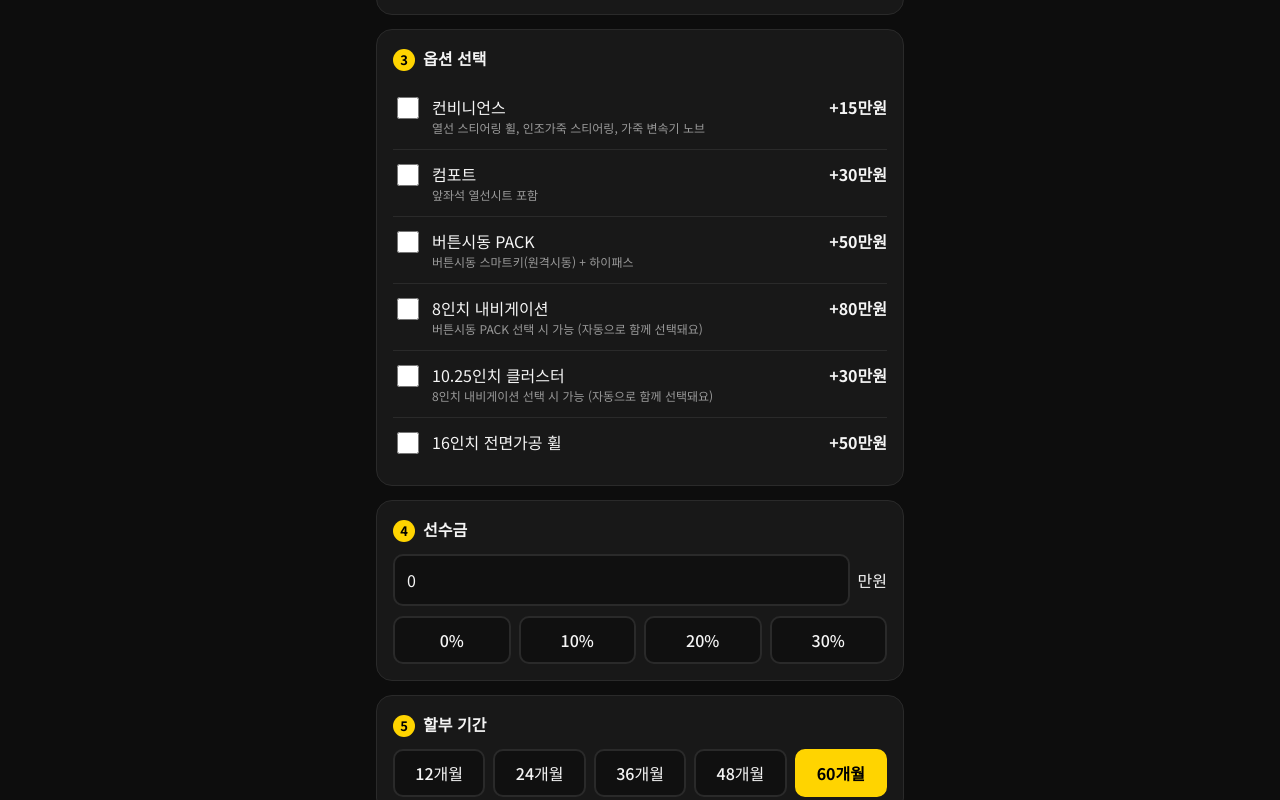
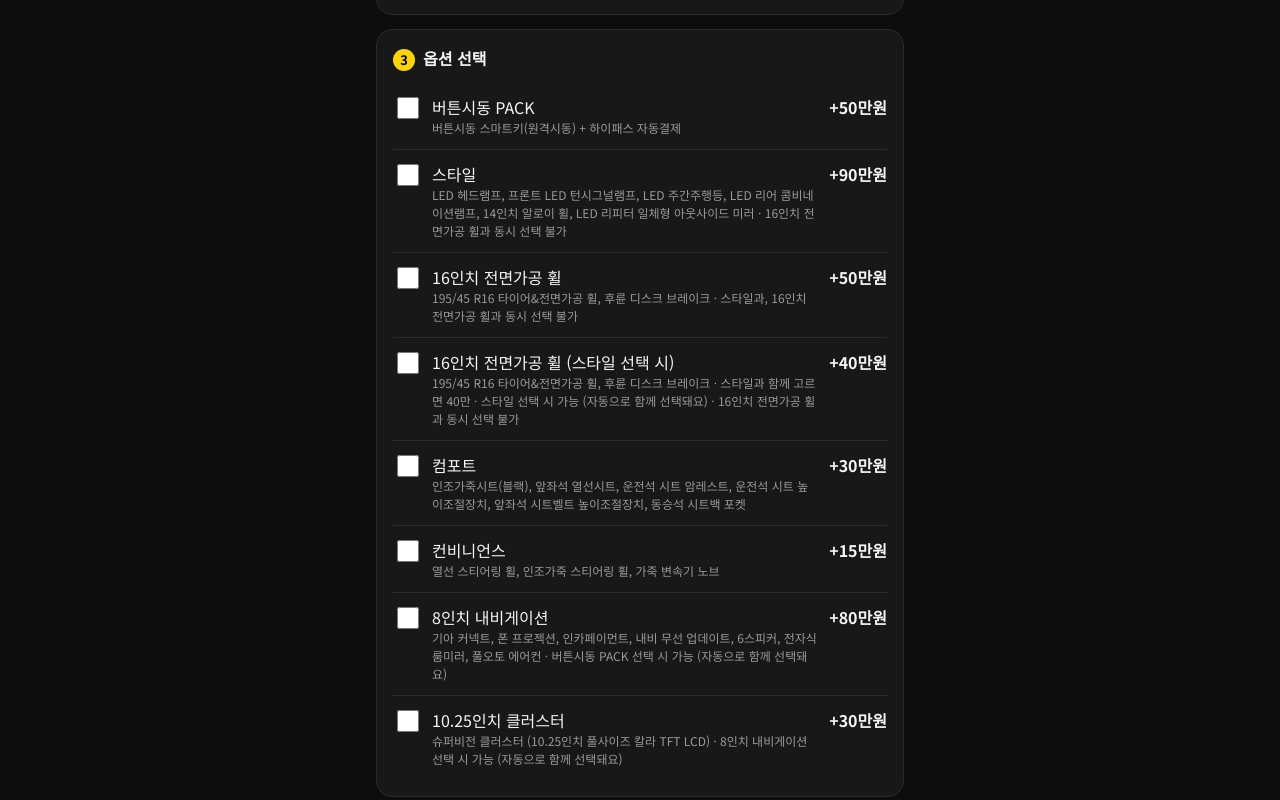
Before and after one commit to munsoo1102/tikitacar-quote, a plain HTML site: page index.html in a window 1280 px wide. Shown: the part 945-1745 px from the top of the page. Drawn offline with Linux system fonts and the light colour scheme.

Commit message:
모닝 옵션을 공식 가격표 기준으로 수정(스타일 추가, 16인치 휠 조건)
Co-Authored-By: Claude Opus 5.5 <noreply@anthropic.com>

```diff
--- a/index.html
+++ b/index.html
@@ -58,6 +58,8 @@ details p{margin:6px 0}
 .done{text-align:center;padding:24px 0}
 .done h3{font-size:22px;margin:0 0 6px;color:var(--y)}
 #bar{position:fixed;left:0;right:0;bottom:0;background:#000;border-top:2px solid var(--y);padding:10px 16px;z-index:5}
+#toast{position:fixed;left:16px;right:16px;bottom:92px;max-width:528px;margin:0 auto;background:#222;border:1px solid var(--y);color:var(--tx);border-radius:10px;padding:10px 14px;font-size:14px;z-index:6;opacity:0;pointer-events:none;transition:opacity .25s}
+#toast.show{opacity:1}
 #bar{transition:transform .25s ease}
 #bar.hide{transform:translateY(110%)}
 #bar .in{max-width:560px;margin:0 auto;display:flex;justify-content:space-between;align-items:center;gap:10px}
@@ -112,7 +114,7 @@ details p{margin:6px 0}
     <div class="m" id="rMonthly"></div>
     <div class="e" id="rMonthlyExact"></div>
   </div>
-  <p class="note">예상 금액이며 실제 금리·조건·프로모션은 상담 시 안내드립니다. 취등록세·탁송료 등 별도. 가격 기준 2026.11.01 기아 공식 가격표.</p>
+  <p class="note">예상 금액이며 실제 금리·조건·프로모션은 상담 시 안내드립니다. 취등록세·탁송료 등 별도. 가격 기준 2026.11.01 기아 공식 가격표. 색상은 상담 시 선택(일부 색상 추가금).</p>
 </section>
 
 <section id="apply">
@@ -154,6 +156,7 @@ details p{margin:6px 0}
 <p class="note" style="text-align:center;margin-bottom:24px">티키타CAR · 기아 증산대리점 카마스터 방문수</p>
 </div>
 
+<div id="toast" role="status" aria-live="polite"></div>
 <div id="bar"><div class="in">
   <div><small>월 납입금 (예상)</small><span class="mm" id="bMonthly">-</span></div>
   <a href="#apply">상담 신청</a>
@@ -170,33 +173,37 @@ const CARS = {
       { id:'trendy', name:'트렌디', price:14210000,
         highlights:['7에어백 (운전석 무릎 포함)','전방 충돌방지 보조 (차량/보행자/자전거)','8인치 디스플레이 오디오 (무선 폰프로젝션)','4단 자동변속기'],
         options:[
-          { id:'conv', name:'컨비니언스', price:15*M, desc:'열선 스티어링 휠, 인조가죽 스티어링, 가죽 변속기 노브' },
-          { id:'comfort', name:'컴포트', price:30*M, desc:'앞좌석 열선시트 포함' },
-          { id:'btn', name:'버튼시동 PACK', price:50*M, desc:'버튼시동 스마트키(원격시동) + 하이패스' },
-          { id:'nav', name:'8인치 내비게이션', price:80*M, requires:['btn'] },
-          { id:'cluster', name:'10.25인치 클러스터', price:30*M, requires:['nav'] },
-          { id:'wheel16', name:'16인치 전면가공 휠', price:50*M }
+          { id:'btn', name:'버튼시동 PACK', price:50*M, desc:'버튼시동 스마트키(원격시동) + 하이패스 자동결제' },
+          { id:'style', name:'스타일', price:90*M, excludes:['wheel16'], desc:'LED 헤드램프, 프론트 LED 턴시그널램프, LED 주간주행등, LED 리어 콤비네이션램프, 14인치 알로이 휠, LED 리피터 일체형 아웃사이드 미러' },
+          { id:'wheel16', name:'16인치 전면가공 휠', price:50*M, excludes:['style','wheel16s'], desc:'195/45 R16 타이어&전면가공 휠, 후륜 디스크 브레이크' },
+          { id:'wheel16s', name:'16인치 전면가공 휠 (스타일 선택 시)', price:40*M, requires:['style'], desc:'195/45 R16 타이어&전면가공 휠, 후륜 디스크 브레이크 · 스타일과 함께 고르면 40만' },
+          { id:'comfort', name:'컴포트', price:30*M, desc:'인조가죽시트(블랙), 앞좌석 열선시트, 운전석 시트 암레스트, 운전석 시트 높이조절장치, 앞좌석 시트벨트 높이조절장치, 동승석 시트백 포켓' },
+          { id:'conv', name:'컨비니언스', price:15*M, desc:'열선 스티어링 휠, 인조가죽 스티어링 휠, 가죽 변속기 노브' },
+          { id:'nav', name:'8인치 내비게이션', price:80*M, requires:['btn'], desc:'기아 커넥트, 폰 프로젝션, 인카페이먼트, 내비 무선 업데이트, 6스피커, 전자식 룸미러, 풀오토 에어컨' },
+          { id:'cluster', name:'10.25인치 클러스터', price:30*M, requires:['nav'], desc:'슈퍼비전 클러스터 (10.25인치 풀사이즈 칼라 TFT LCD)' }
         ]},
       { id:'prestige', name:'프레스티지', price:16010000,
         highlights:['운전석 통풍시트·앞좌석 열선시트','버튼시동 스마트키(원격시동) + 하이패스','7에어백 (운전석 무릎 포함)','8인치 디스플레이 오디오 (무선 폰프로젝션)'],
         options:[
-          { id:'conv', name:'컨비니언스', price:15*M, desc:'열선 스티어링 휠, 인조가죽 스티어링, 가죽 변속기 노브' },
-          { id:'nav', name:'8인치 내비게이션', price:70*M },
-          { id:'cluster', name:'10.25인치 클러스터', price:30*M, requires:['nav'] },
-          { id:'wheel16', name:'16인치 전면가공 휠', price:65*M, desc:'전자식 파킹브레이크(오토홀드 포함) 포함' },
-          { id:'drivewise', name:'드라이브 와이즈', price:50*M, requires:['wheel16'], desc:'교차로 충돌방지, 스마트크루즈(정차&재출발), 후측방 충돌경고 등' }
+          { id:'style', name:'스타일', price:85*M, desc:'LED 헤드램프, 프론트 LED 턴시그널램프, LED 주간주행등, LED 리어 콤비네이션램프, 프론트 LED 센터 포지셔닝 램프' },
+          { id:'wheel16', name:'16인치 전면가공 휠', price:65*M, desc:'195/45 R16 타이어&전면가공 휠, 후륜 디스크 브레이크, 전자식 파킹브레이크(오토홀드 포함)' },
+          { id:'conv', name:'컨비니언스', price:15*M, desc:'열선 스티어링 휠, 인조가죽 스티어링 휠, 가죽 변속기 노브' },
+          { id:'drivewise', name:'드라이브 와이즈', price:50*M, requires:['wheel16'], desc:'전방 충돌방지 보조(교차로 대향차/정면 대향차), 스마트 크루즈 컨트롤(정차&재출발), 후측방 충돌경고, 후측방 충돌방지 보조(전진 출차), 후방 교차 충돌방지 보조, 안전 하차 경고' },
+          { id:'nav', name:'8인치 내비게이션', price:70*M, desc:'기아 커넥트, 폰 프로젝션, 인카페이먼트, 내비 무선 업데이트, 6스피커, 전자식 룸미러' },
+          { id:'cluster', name:'10.25인치 클러스터', price:30*M, requires:['nav'], desc:'슈퍼비전 클러스터 (10.25인치 풀사이즈 칼라 TFT LCD)' }
         ]},
       { id:'signature', name:'시그니처', price:18160000,
         highlights:['드라이브 와이즈 기본','10.25인치 클러스터 기본','16인치 전면가공 휠 기본','전자식 파킹브레이크(오토홀드) 기본','열선 스티어링 휠 기본'],
         options:[
-          { id:'sunroof', name:'선루프', price:40*M },
-          { id:'nav', name:'8인치 내비게이션', price:70*M }
+          { id:'style', name:'스타일', price:85*M, desc:'LED 헤드램프, 프론트 LED 턴시그널램프, LED 주간주행등, LED 리어 콤비네이션램프, 프론트 LED 센터 포지셔닝 램프' },
+          { id:'nav', name:'8인치 내비게이션', price:70*M, desc:'기아 커넥트, 폰 프로젝션, 인카페이먼트, 내비 무선 업데이트, 6스피커, 전자식 룸미러' },
+          { id:'sunroof', name:'선루프', price:40*M }
         ]},
       { id:'gtline', name:'GT-Line', price:19110000,
         highlights:['드라이브 와이즈 기본','10.25인치 클러스터 기본','16인치 전면가공 휠 기본','전자식 파킹브레이크(오토홀드) 기본','열선 스티어링 휠 기본'],
         options:[
-          { id:'sunroof', name:'선루프', price:40*M },
-          { id:'nav', name:'8인치 내비게이션', price:70*M }
+          { id:'nav', name:'8인치 내비게이션', price:70*M, desc:'기아 커넥트, 폰 프로젝션, 인카페이먼트, 내비 무선 업데이트, 6스피커, 전자식 룸미러' },
+          { id:'sunroof', name:'선루프', price:40*M }
         ]}
     ]
   }
@@ -245,11 +252,30 @@ function calc(){
 }
 
 // ===== 옵션 연동 =====
+let toastMsgs = [];
+function conflicts(a, b){ return (a.excludes||[]).includes(b.id) || (b.excludes||[]).includes(a.id); }
+function jong(w){ const c=w.charCodeAt(w.length-1); return c>=0xAC00&&c<=0xD7A3&&(c-0xAC00)%28>0; }
+function optLabel(o){ return `${o.name.replace(/ \(.*\)$/,'')}(${shortMan(o.price)})`; }
 function selectOpt(id){
   if(S.opts.has(id)) return;
   const o = optById(id);
   (o.requires||[]).forEach(selectOpt);
+  // 동시 선택 불가 옵션 자동 해제
+  trim().options.forEach(x=>{
+    if(x.id!==id && S.opts.has(x.id) && conflicts(o,x)){
+      deselectOpt(x.id);
+      const n = o.name.replace(/ \(.*\)$/,''), l = optLabel(x);
+      toastMsgs.push(`${n}${jong(n)?'과':'와'} 같이 고를 수 없어 ${l}${jong(l.replace(/\(.*$/,''))?'을':'를'} 해제했어요`);
+    }
+  });
   S.opts.add(id);
+}
+let toastTimer;
+function showToast(){
+  if(!toastMsgs.length) return;
+  const t = $('toast'); t.textContent = toastMsgs.join(' / '); toastMsgs = [];
+  t.classList.add('show'); clearTimeout(toastTimer);
+  toastTimer = setTimeout(()=>t.classList.remove('show'), 3500);
 }
 function deselectOpt(id){
   S.opts.delete(id);
@@ -283,14 +309,15 @@ function renderOpts(){
   if(!t.options.length){ $('opts').innerHTML = '<div class="empty">선택 가능한 옵션이 없습니다.</div>'; return; }
   $('opts').innerHTML = t.options.map(o=>{
     const req = (o.requires||[]).map(id=>optById(id).name);
-    const hint = [o.desc, req.length ? `${req.join(', ')} 선택 시 가능 (자동으로 함께 선택돼요)` : ''].filter(Boolean).join(' · ');
+    const exc = trim().options.filter(x=>conflicts(o,x)).map(x=>x.name.replace(/ \(.*\)$/,''));
+    const hint = [o.desc, req.length ? `${req.join(', ')} 선택 시 가능 (자동으로 함께 선택돼요)` : '', exc.length ? `${[...new Set(exc)].map(n=>n+(jong(n)?'과':'와')).join(', ')} 동시 선택 불가` : ''].filter(Boolean).join(' · ');
     return `<label class="chk"><input type="checkbox" data-opt="${esc(o.id)}" ${S.opts.has(o.id)?'checked':''}>
       <span class="nm">${esc(o.name)}${hint?`<small>${esc(hint)}</small>`:''}</span>
       <span class="p">+${shortMan(o.price)}원</span></label>`;
   }).join('');
   $('opts').querySelectorAll('[data-opt]').forEach(c=>c.onchange=()=>{
     c.checked ? selectOpt(c.dataset.opt) : deselectOpt(c.dataset.opt);
-    renderOpts(); renderResult();
+    renderOpts(); renderResult(); showToast();
   });
 }
 function renderDown(){
```
